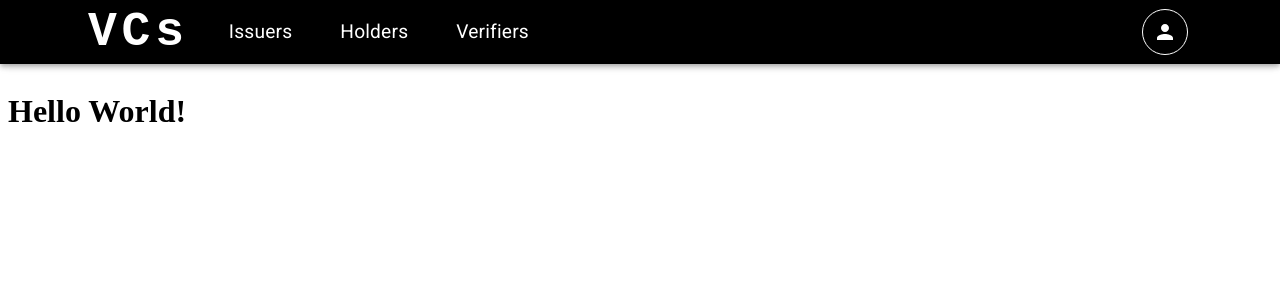
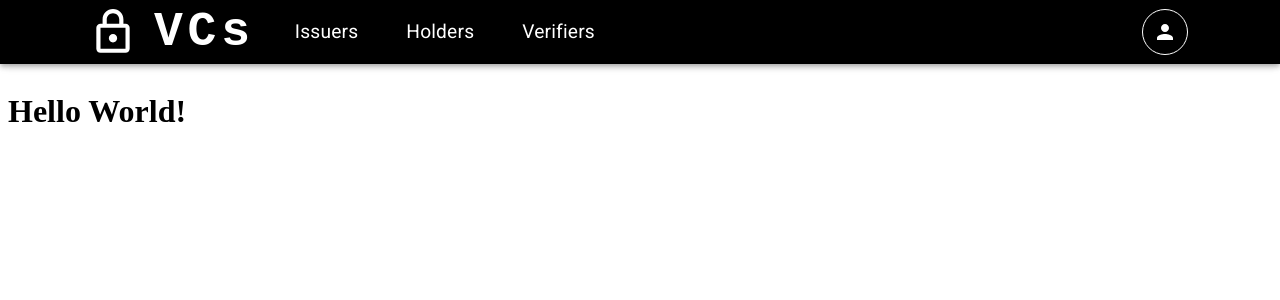
Before and after one commit to trislee02/verifiable-credential-system, a React (Create React App) app in the folder client/: page / in a window 1280 px wide. Shown: the top 300 px of the page. Built offline with nearby package versions, Linux system fonts and the light colour scheme; sample sign-in values are in the browser's storage.

Commit message:
Add icon to header

```diff
--- a/client/src/components/Header/Header.js
+++ b/client/src/components/Header/Header.js
@@ -10,7 +10,8 @@ import Typography from "@mui/material/Typography";
 import Menu from "@mui/material/Menu";
 import MenuIcon from "@mui/icons-material/Menu";
 import Container from "@mui/material/Container";
-import Link from "@mui/material/Link";
+import Avatar from "@mui/material/Avatar";
+import LockOutlinedIcon from "@mui/icons-material/LockOutlined";
 import Tooltip from "@mui/material/Tooltip";
 import MenuItem from "@mui/material/MenuItem";
 import PersonIcon from "@mui/icons-material/Person";
@@ -69,13 +70,14 @@ function Header({ pages = DEFAULT_PAGES, settings = [] }) {
                         href="/"
                         sx={{
                             mr: 2,
-                            display: { xs: "none", md: "flex" },
+                            display: { xs: "none", md: "flex", alignItems: "center" },
                             fontFamily: "monospace",
                             fontWeight: 700,
                             letterSpacing: ".3rem",
                             color: "inherit",
                             textDecoration: "none",
                         }}>
+                        <LockOutlinedIcon sx={{ mr: 2, p: 0, height: 50, width: "auto" }} />
                         VCs
                     </Typography>
                     {hasPages && (
@@ -118,7 +120,7 @@ function Header({ pages = DEFAULT_PAGES, settings = [] }) {
                         href=""
                         sx={{
                             mr: 2,
-                            display: { xs: "flex", md: "none" },
+                            display: { xs: "flex", md: "none", alignItems: "center" },
                             flexGrow: 1,
                             fontFamily: "monospace",
                             fontWeight: 700,
@@ -126,6 +128,7 @@ function Header({ pages = DEFAULT_PAGES, settings = [] }) {
                             color: "inherit",
                             textDecoration: "none",
                         }}>
+                        <LockOutlinedIcon sx={{ mr: 2, p: 0, height: 30, width: "auto" }} />
                         VCs
                     </Typography>
                     <Box sx={{ flexGrow: 1, display: { xs: "none", md: "flex" } }}>
```
